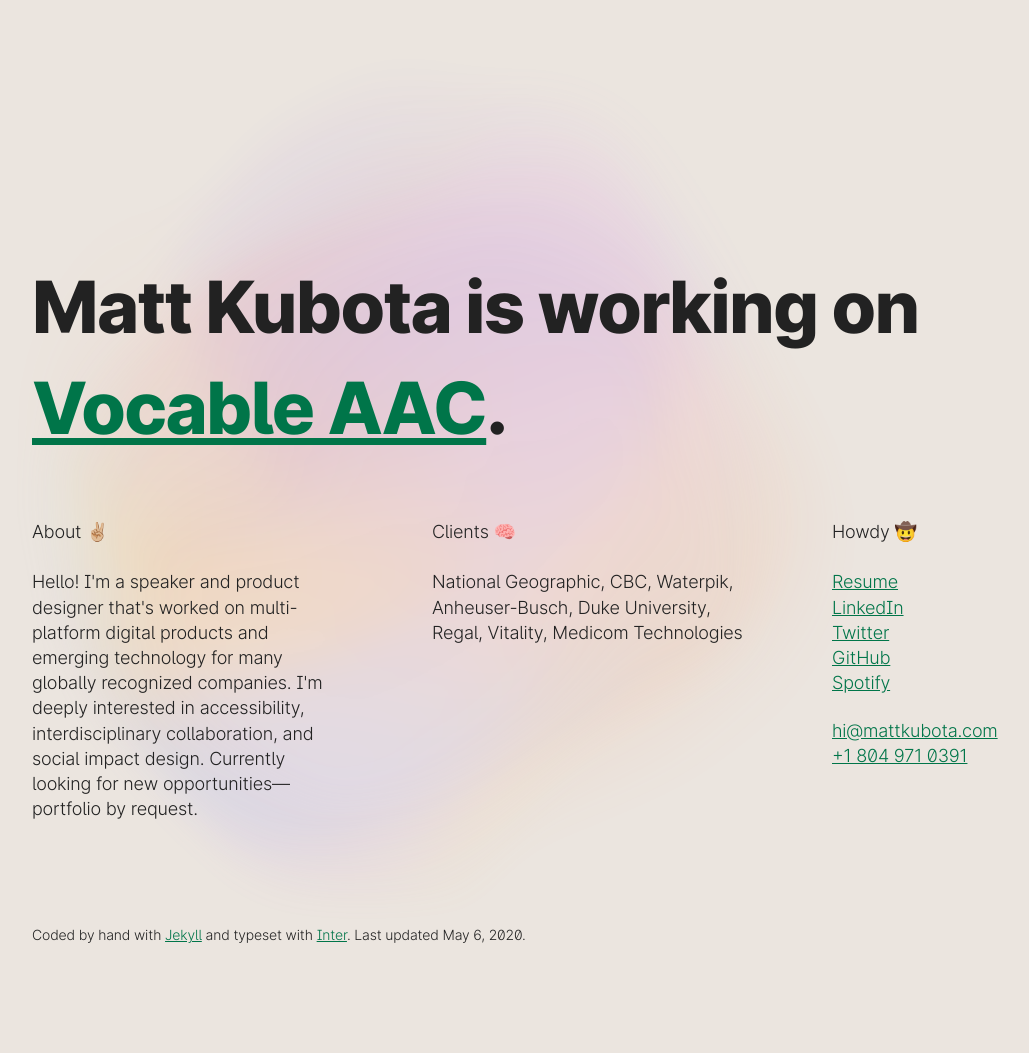
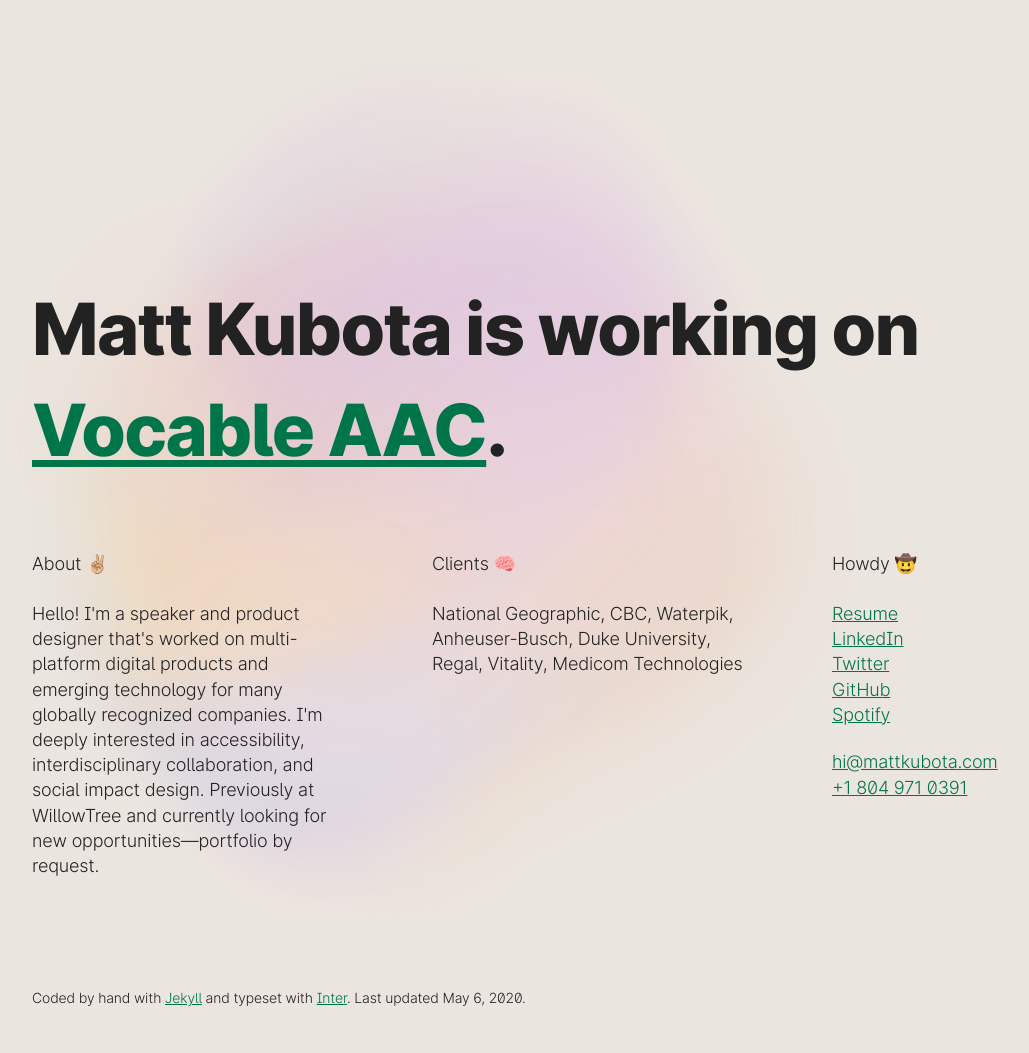
Before and after one commit to mattkubota/mattkubota.com, a Jekyll site: the page built from index.md, in a window 1280 px wide. Shown: the whole page, without its empty margins (32-1061 px from the left). Built offline with Jekyll 4.4.1, drawn with Linux system fonts in a browser that asks for light colours; before the commit the page ends 990 px from its top, so only the background shows below that.

Commit message:
updated about me

```diff
--- a/index.md
+++ b/index.md
@@ -13,7 +13,7 @@
   </header>
   <section class="item-2">
     <h2>About <span aria-hidden="true">✌🏼</span></h2>
-    <p>Hello! I'm a speaker and product designer that's worked on multi-platform digital products and emerging technology for many globally recognized companies. I'm deeply interested in accessibility, interdisciplinary collaboration, and social impact design. Currently looking for new opportunities—portfolio by request.</p>
+    <p>Hello! I'm a speaker and product designer that's worked on multi-platform digital products and emerging technology for many globally recognized companies. I'm deeply interested in accessibility, interdisciplinary collaboration, and social impact design. Previously at WillowTree and currently looking for new opportunities—portfolio by request.</p>
   </section>
   <section class="item-3">
     <h2>Clients <span aria-hidden="true">🧠</span></h2>
```
